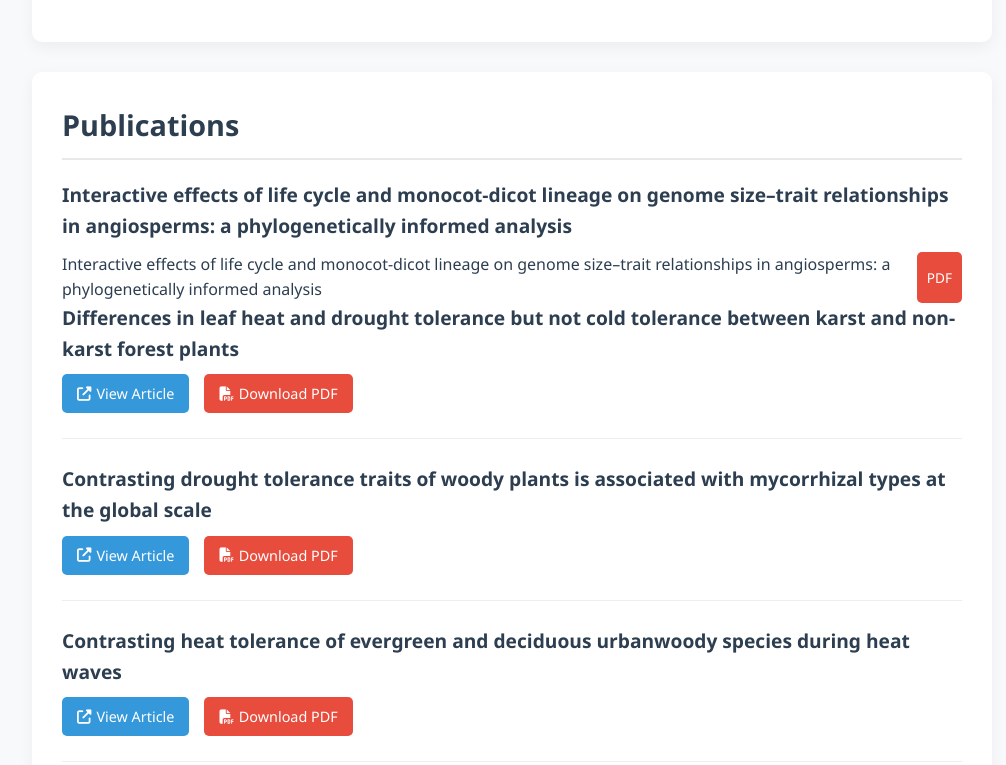
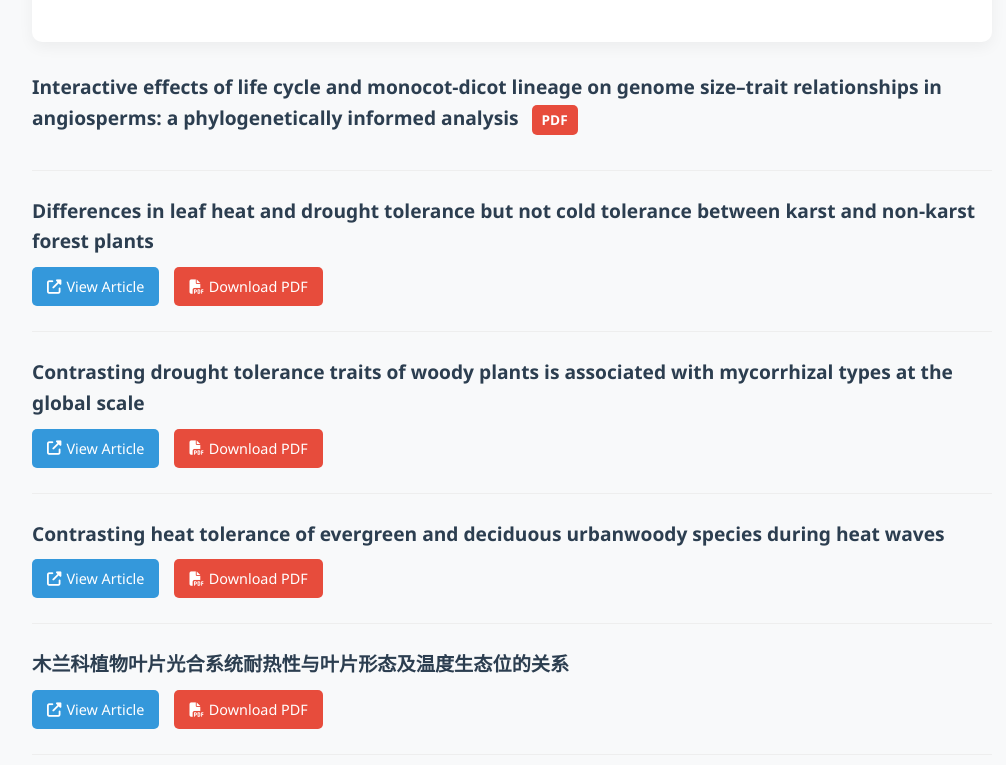
Before and after one commit to yinwen-ecology/wenyin.github.io, a plain HTML site: page index.html in a window 1280 px wide. Shown: the part 764-1529 px from the top of the page, without its empty margins (128-1134 px from the left). Drawn offline with Linux system fonts and the light colour scheme.

Commit message:
Update index.html

```diff
--- a/index.html
+++ b/index.html
@@ -235,12 +235,10 @@
             </div>
         </section>
 
-        <section class="section">
-            <h2>Publications</h2>
-            <div class="publication-item">
-                <div class="pub-title">Interactive effects of life cycle and monocot-dicot lineage on genome size–trait relationships in angiosperms: a phylogenetically informed analysis</div>
-                <div class="pub-links">
-                    <a href="https://doaj.org/article/a4bb254b5d674c949549748231248185"  target="_blank" style="text-decoration:none; color:#2c3e50;">
+      <div class="publication-item">
+  <div class="pub-title">
+    <a href="https://doaj.org/article/a4bb254b5d674c949549748231248185"
+       target="_blank" style="text-decoration:none; color:#2c3e50;">
       Interactive effects of life cycle and monocot-dicot lineage on genome size–trait relationships in angiosperms: a phylogenetically informed analysis
     </a>
     <a class="pub-link pdf" href="pdfs/paper1.pdf"
@@ -249,6 +247,7 @@
       PDF
     </a>
   </div>
+</div>
 
             <div class="publication-item">
                 <div class="pub-title">Differences in leaf heat and drought tolerance but not cold tolerance between karst and non-karst forest plants</div>
```
